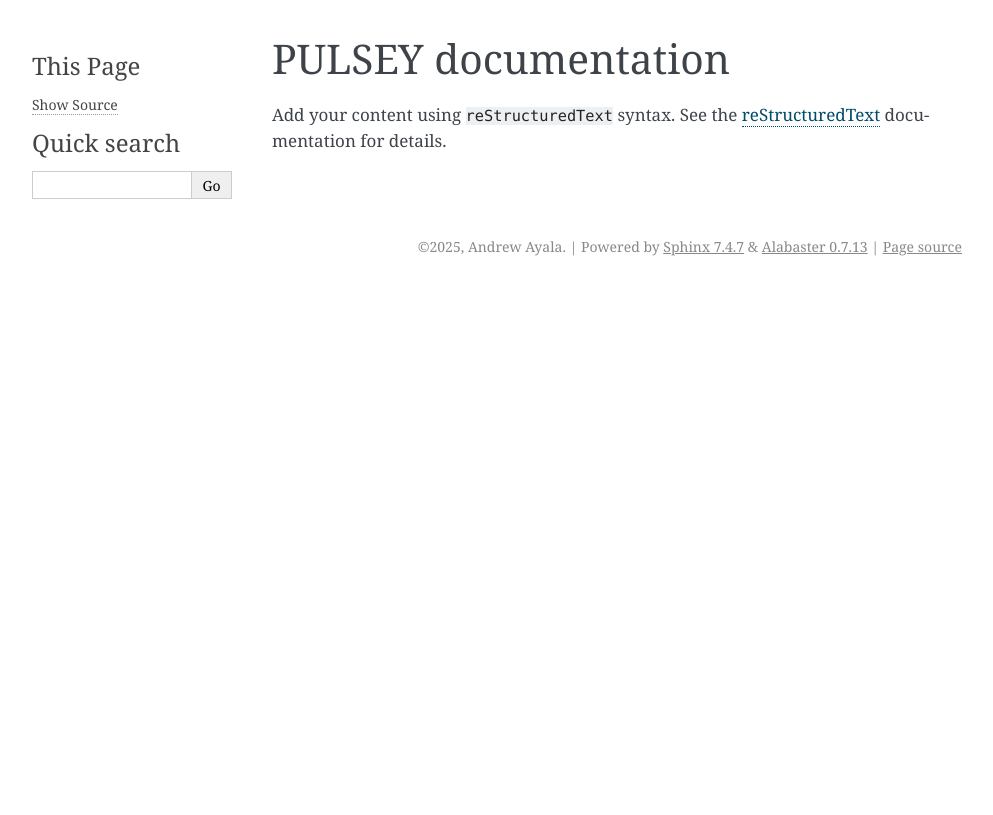
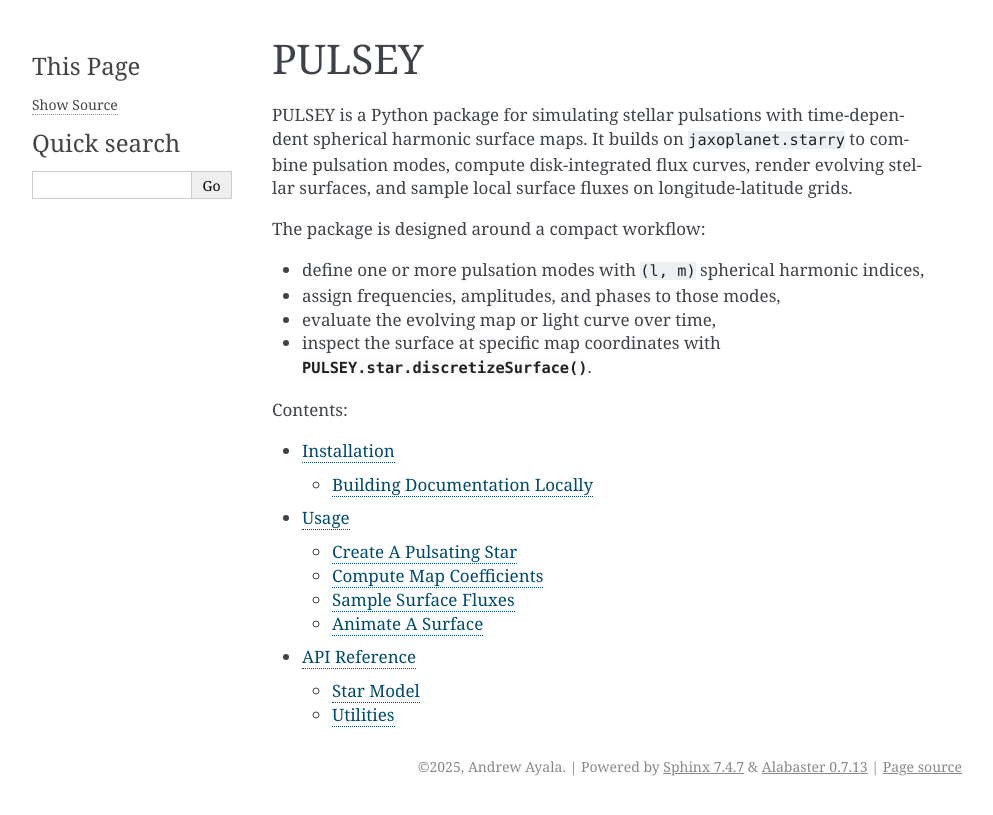
Before and after one commit to andrew-ayala/PULSEY, a Sphinx documentation site: the page built from docs/index.rst, in a window 1280 px wide. Shown: the top 815 px of the page, without its empty margins (148-1141 px from the left). Built offline with Sphinx 7.4.7, drawn with Linux system fonts in a browser that asks for light colours.

Commit message:
Document package and add surface sampling

```diff
--- /dev/null
+++ b/docs/api.rst
@@ -0,0 +1,17 @@
+API Reference
+=============
+
+.. currentmodule:: PULSEY
+
+Star Model
+----------
+
+.. autoclass:: star
+   :members:
+   :undoc-members:
+   :show-inheritance:
+
+Utilities
+---------
+
+.. autofunction:: lmIndex
--- a/docs/conf.py
+++ b/docs/conf.py
@@ -1,28 +1,46 @@
-# Configuration file for the Sphinx documentation builder.
-#
-# For the full list of built-in configuration values, see the documentation:
-# https://www.sphinx-doc.org/en/master/usage/configuration.html
+"""Sphinx configuration for the PULSEY documentation."""
+
+import os
+import sys
+
+sys.path.insert(0, os.path.abspath(".."))
 
 # -- Project information -----------------------------------------------------
-# https://www.sphinx-doc.org/en/master/usage/configuration.html#project-information
 
-project = 'PULSEY'
-copyright = '2025, Andrew Ayala'
-author = 'Andrew Ayala'
-release = '0'
+project = "PULSEY"
+copyright = "2025, Andrew Ayala"
+author = "Andrew Ayala"
+release = "0.0.8"
 
 # -- General configuration ---------------------------------------------------
-# https://www.sphinx-doc.org/en/master/usage/configuration.html#general-configuration
 
-extensions = []
+extensions = [
+    "sphinx.ext.autodoc",
+    "sphinx.ext.napoleon",
+    "sphinx.ext.viewcode",
+]
 
-templates_path = ['_templates']
-exclude_patterns = ['_build', 'Thumbs.db', '.DS_Store']
+templates_path = ["_templates"]
+exclude_patterns = ["_build", "Thumbs.db", ".DS_Store"]
 
+# Mock heavier optional/scientific imports so Read the Docs can build the API
+# pages without compiling or importing the full runtime stack.
+autodoc_mock_imports = [
+    "jax",
+    "jaxoplanet",
+    "matplotlib",
+    "IPython",
+    "tqdm",
+    "PIL",
+    "s2fft",
+]
 
+autodoc_member_order = "bysource"
+autodoc_typehints = "description"
+napoleon_google_docstring = False
+napoleon_numpy_docstring = True
 
 # -- Options for HTML output -------------------------------------------------
-# https://www.sphinx-doc.org/en/master/usage/configuration.html#options-for-html-output
 
-html_theme = 'alabaster'
-html_static_path = ['_static']
+html_theme = "alabaster"
+html_static_path = []
--- a/docs/index.rst
+++ b/docs/index.rst
@@ -1,16 +1,25 @@
-.. PULSEY documentation master file, created by
-   sphinx-quickstart on Thu Dec 18 07:23:13 2025.
-   You can adapt this file completely to your liking, but it should at least
-   contain the root `toctree` directive.
+PULSEY
+======
 
-PULSEY documentation
-====================
+PULSEY is a Python package for simulating stellar pulsations with
+time-dependent spherical harmonic surface maps. It builds on
+``jaxoplanet.starry`` to combine pulsation modes, compute disk-integrated flux
+curves, render evolving stellar surfaces, and sample local surface fluxes on
+longitude-latitude grids.
 
-Add your content using ``reStructuredText`` syntax. See the
-`reStructuredText <https://www.sphinx-doc.org/en/master/usage/restructuredtext/index.html>`_
-documentation for details.
+The package is designed around a compact workflow:
+
+* define one or more pulsation modes with ``(l, m)`` spherical harmonic indices,
+* assign frequencies, amplitudes, and phases to those modes,
+* evaluate the evolving map or light curve over time,
+* inspect the surface at specific map coordinates with
+  :meth:`PULSEY.star.discretizeSurface`.
 
 
 .. toctree::
    :maxdepth: 2
    :caption: Contents:
+
+   installation
+   usage
+   api
--- /dev/null
+++ b/docs/requirements.txt
@@ -0,0 +1 @@
+sphinx>=8
--- /dev/null
+++ b/docs/usage.rst
@@ -0,0 +1,75 @@
+Usage
+=====
+
+Create A Pulsating Star
+-----------------------
+
+.. code-block:: python
+
+   import numpy as np
+   import PULSEY as p
+
+   time = np.linspace(0.0, 1.0, 200)
+
+   pulse = p.star(
+       lmModes=[[1, 0], [2, 1]],
+       freq=[1.0, 2.5],
+       amp=[0.01, 0.005],
+       phase=[0.0, 0.25],
+       inc=90.0,
+   )
+
+   flux = pulse.computeFlux(time)
+
+``computeFlux`` returns the disk-integrated flux at each requested time.
+
+Compute Map Coefficients
+------------------------
+
+.. code-block:: python
+
+   coeffs = pulse.computeMap(time)
+
+Each row in ``coeffs`` is the dense spherical harmonic coefficient vector used
+by ``jaxoplanet.starry`` at one time step.
+
+Sample Surface Fluxes
+---------------------
+
+Use :meth:`PULSEY.star.discretizeSurface` to evaluate the local map intensity at
+specific longitude and latitude points. This is surface sampling, not a
+disk-integrated light curve.
+
+Generate a full latitude-longitude grid:
+
+.. code-block:: python
+
+   lon, lat, surface_flux = pulse.discretizeSurface(
+       time=0.0,
+       nLon=72,
+       nLat=36,
+   )
+
+Evaluate paired coordinates:
+
+.. code-block:: python
+
+   lon, lat, surface_flux = pulse.discretizeSurface(
+       time=[0.0, 0.25],
+       lon=[0.0, 90.0],
+       lat=[0.0, 45.0],
+       grid=False,
+   )
+
+When multiple times are supplied, the returned flux array prepends a time axis
+to the coordinate shape.
+
+Animate A Surface
+-----------------
+
+.. code-block:: python
+
+   pulse.Animate(time)
+
+The animation is saved as ``Pulsation.gif`` and displayed inline when running in
+an IPython or notebook environment.
```
Also changed, not shown: docs/installation.rst (added, +25 -0 lines), .readthedocs.yaml, 4 other files.
